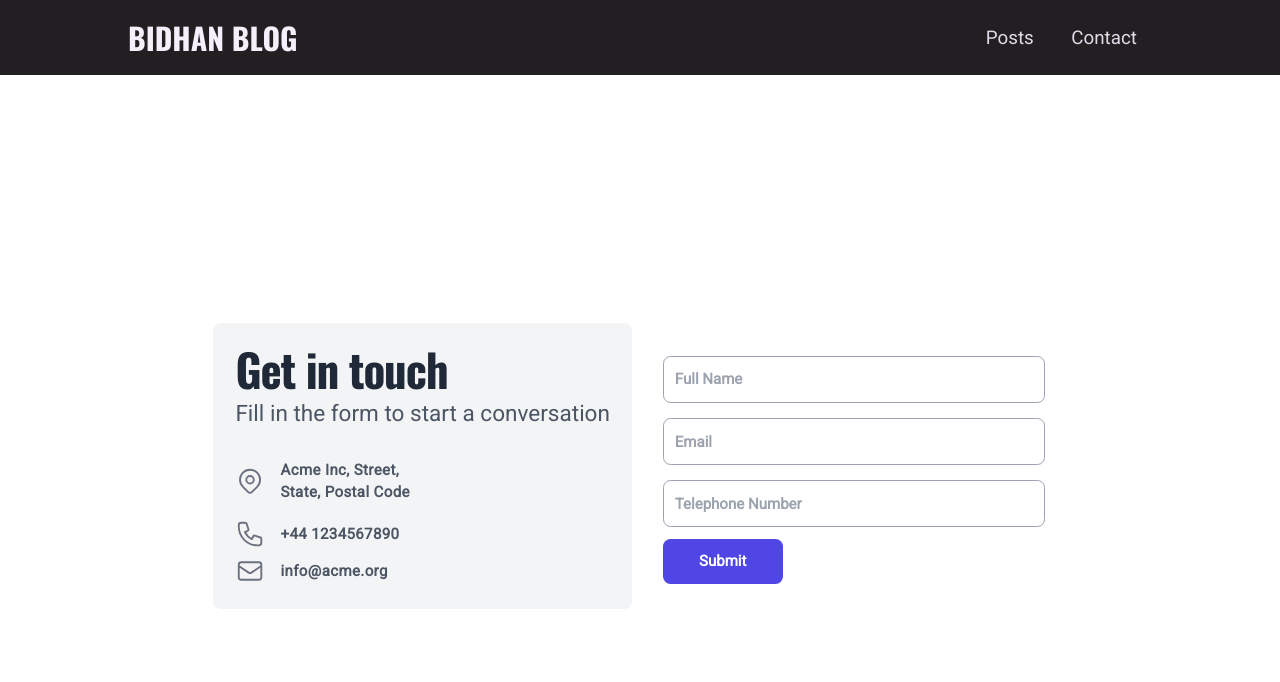
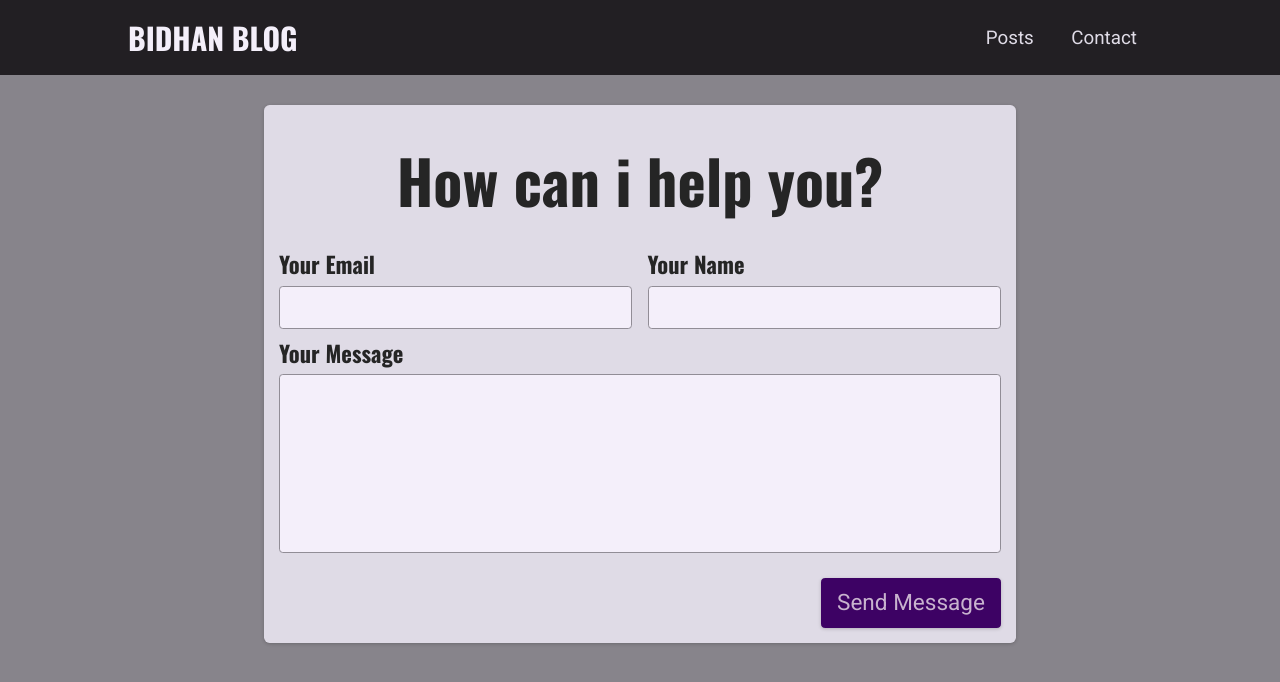
Before and after one commit to bidhan690/next-blog, a Next.js app: page /contact in a window 1280 px wide. Shown: the top 682 px of the page. Built offline with nearby package versions, Linux system fonts and the light colour scheme.

Commit message:
completed

```diff
--- a/package.json
+++ b/package.json
@@ -18,6 +18,7 @@
     "eslint": "8.34.0",
     "eslint-config-next": "13.1.6",
     "gray-matter": "^4.0.3",
+    "mongodb": "^5.1.0",
     "next": "13.1.6",
     "react": "18.2.0",
     "react-dom": "18.2.0",
--- a/src/components/contact-page/ContactMain.jsx
+++ b/src/components/contact-page/ContactMain.jsx
@@ -1,74 +1,98 @@
+import Notification from '../ui/notification'
 import styles from './ContactMain.module.css'
-import TextField from '@mui/material/TextField';
+import { useRef,useState,useEffect } from 'react'
+
+async function DataFetch(dataa){
+    const response = await fetch('/api/contact',{
+        method:'POST',
+        body: JSON.stringify(dataa),
+        headers: {
+            'Content-Type': 'application/json'
+            },
+    })
+    const data = await response.json()
+    if(!response.ok){
+        throw new Error(data.message || 'Something Went Wrong!')
+    }
+}
+
+
+export default function ContactMain() {
+    const [showStatus, setStatus] = useState()
+    const [error,setError] = useState()
+    const [name,setName] = useState('')
+    const [email,setEmail] = useState('')
+    const [message,setMessage] = useState('')
+
+
+    useEffect(()=>{
+     if(showStatus === 'success' || showStatus ==='error'){
+        const timer = setTimeout(()=>{setStatus(null); setError(null)},3000)
+        return () => clearTimeout(timer)
+     }
+
+    },[showStatus])
+
+  async  function submitHandler(e){
+        e.preventDefault()
+
+
+        const data = {
+            name: name,
+            email: email,
+            message: message
+        }
+        setStatus('pending')
+        try{
+           await DataFetch(data)
+            setStatus('success')
+            setName('')
+            setEmail('')
+            setMessage('')
+        } catch(err){
+            setError(err.message)
+            setStatus('error')
+        }
+    }
 
 
 
-export default function ContactMain() {
- return <div className="relative flex items-top justify-center min-h-screen bg-white  sm:items-center sm:pt-0">
-         <div className="max-w-6xl mx-auto sm:px-6 lg:px-8">
-             <div className="mt-8 overflow-hidden">
-                 <div className="grid grid-cols-1 md:grid-cols-2">
-                     <div className="p-6 mr-2 bg-gray-100 dark:bg-gray-800 sm:rounded-lg">
-                         <h1 className="text-4xl sm:text-5xl text-gray-800 dark:text-white font-extrabold tracking-tight">
-                             Get in touch
-                         </h1>
-                         <p className="text-normal text-lg sm:text-2xl font-medium text-gray-600 dark:text-gray-400 mt-2">
-                             Fill in the form to start a conversation
-                         </p>
+    let notify;
 
-                         <div className="flex items-center mt-8 text-gray-600 dark:text-gray-400">
-                             <svg fill="none" stroke="currentColor" stroke-linecap="round" stroke-linejoin="round" stroke-width="1.5" viewBox="0 0 24 24" className="w-8 h-8 text-gray-500">
-                                 <path stroke-linecap="round" stroke-linejoin="round" stroke-width="1.5" d="M17.657 16.657L13.414 20.9a1.998 1.998 0 01-2.827 0l-4.244-4.243a8 8 0 1111.314 0z"/>
-                                 <path stroke-linecap="round" stroke-linejoin="round" stroke-width="1.5" d="M15 11a3 3 0 11-6 0 3 3 0 016 0z"/>
-                             </svg>
-                             <div className="ml-4 text-md tracking-wide font-semibold w-40">
-                                 Acme Inc, Street, State,
-                                 Postal Code
-                             </div>
-                         </div>
+    if(showStatus === 'success'){
+      notify ={title:'Sent Successfully',message:'Your message has been sent!',status:'success'}
+    } if(showStatus === 'pending'){
+      notify ={title:'Sending.....',message:'Sending!',status:'pending'}
+    } if (showStatus === 'error') {
+      notify = {title:'Error',message:error,status:'error'}
+    }
 
-                         <div className="flex items-center mt-4 text-gray-600 dark:text-gray-400">
-                             <svg fill="none" stroke="currentColor" stroke-linecap="round" stroke-linejoin="round" stroke-width="1.5" viewBox="0 0 24 24" className="w-8 h-8 text-gray-500">
-                                 <path stroke-linecap="round" stroke-linejoin="round" stroke-width="1.5" d="M3 5a2 2 0 012-2h3.28a1 1 0 01.948.684l1.498 4.493a1 1 0 01-.502 1.21l-2.257 1.13a11.042 11.042 0 005.516 5.516l1.13-2.257a1 1 0 011.21-.502l4.493 1.498a1 1 0 01.684.949V19a2 2 0 01-2 2h-1C9.716 21 3 14.284 3 6V5z"/>
-                             </svg>
-                             <div className="ml-4 text-md tracking-wide font-semibold w-40">
-                                 +44 1234567890
-                             </div>
-                         </div>
 
-                         <div className="flex items-center mt-2 text-gray-600 dark:text-gray-400">
-                             <svg fill="none" stroke="currentColor" stroke-linecap="round" stroke-linejoin="round" stroke-width="1.5" viewBox="0 0 24 24" className="w-8 h-8 text-gray-500">
-                                 <path stroke-linecap="round" stroke-linejoin="round" stroke-width="1.5" d="M3 8l7.89 5.26a2 2 0 002.22 0L21 8M5 19h14a2 2 0 002-2V7a2 2 0 00-2-2H5a2 2 0 00-2 2v10a2 2 0 002 2z"/>
-                             </svg>
-                             <div className="ml-4 text-md tracking-wide font-semibold w-40">
-                                 info@acme.org
-                             </div>
-                         </div>
-                     </div>
 
-                     <form className="p-6 flex flex-col justify-center">
-                         <div className="flex flex-col">
-                             <label for="name" className="hidden">Full Name</label>
-                             <input type="name" name="name" id="name" placeholder="Full Name" className="w-100 mt-2 py-3 px-3 rounded-lg bg-white  border border-gray-400 dark:border-gray-700  font-semibold focus:border-indigo-500 focus:outline-none"/>
-                         </div>
 
-                         <div className="flex flex-col mt-2">
-                             <label for="email" className="hidden">Email</label>
-                             <input type="email" name="email" id="email" placeholder="Email" className="w-100 mt-2 py-3 px-3 rounded-lg bg-white  border border-gray-400 dark:border-gray-700  font-semibold focus:border-indigo-500 focus:outline-none"/>
-                         </div>
+ return <section className={styles.contact}>
+    <h1>How can i help you?</h1>
+  <form className={styles.form} onSubmit={submitHandler} >
+    <div className={styles.controls}>
+      <div className={styles.control}>
+        <label htmfor='email'>Your Email</label>
+        <input type='email' id='email' required value={email}  onChange={(e)=> setEmail(e.target.value)} />
+      </div>
+      <div className={styles.control}>
+        <label htmfor='name'>Your Name</label>
+        <input type='text' id='name' required value={name}  onChange={(e)=> setName(e.target.value)} />
+      </div>
+      </div>
+      <div className={styles.control}>
+        <label htmfor='message'>Your Message</label>
+        <textarea rows='5' id='message' required value={message} onChange={(e)=> setMessage(e.target.value) } />
+      </div>
+      <div className={styles.actions}>
+       <button type='submit' >Send Message</button>
+      </div>
 
-                         <div className="flex flex-col mt-2">
-                             <label for="tel" className="hidden">Number</label>
-                             <input type="tel" name="tel" id="tel" placeholder="Telephone Number" className="w-100 mt-2 py-3 px-3 rounded-lg bg-white  border border-gray-400 dark:border-gray-700  font-semibold focus:border-indigo-500 focus:outline-none"/>
-                         </div>
+  </form>
+ {notify &&  <Notification title={notify.title} message={notify.message} status = {notify.status} />}
+ </section>
 
-                         <button type="submit" className="md:w-32 bg-indigo-600 hover:bg-blue-dark text-white font-bold py-3 px-6 rounded-lg mt-3 hover:bg-indigo-500 transition ease-in-out duration-300" >
-                             Submit
-                         </button>
-                     </form>
-                 </div>
-             </div>
-         </div>
-     </div>
 }
-//center a button in div?
--- a/src/components/contact-page/ContactMain.module.css
+++ b/src/components/contact-page/ContactMain.module.css
@@ -0,0 +1,73 @@
+.contact {
+    margin: var(--size-8) auto;
+    border-radius: 6px;
+    background-color: var(--color-grey-100);
+    width: 90%;
+    max-width: 50rem;
+    padding: var(--size-4);
+    box-shadow: 0 1px 4px rgba(0, 0, 0, 0.2);
+    font-size: var(--size-6);
+  }
+
+  .contact h1 {
+    font-size: var(--size-8);
+    margin: var(--size-4) 0;
+    text-align: left;
+  }
+
+  .form label {
+    display: block;
+    font-family: 'Oswald', sans-serif;
+    font-weight: bold;
+    margin: var(--size-2) 0 var(--size-1) 0;
+  }
+
+  .form input,
+  .form textarea {
+    font: inherit;
+    padding: var(--size-1);
+    border-radius: 4px;
+    width: 100%;
+    border: 1px solid var(--color-grey-400);
+    background-color: var(--color-grey-50);
+    resize: none;
+  }
+
+  .controls {
+    display: flex;
+    column-gap: 1rem;
+    flex-wrap: wrap;
+  }
+
+  .control {
+    flex: 1;
+    min-width: 10rem;
+  }
+
+  .actions {
+    margin-top: var(--size-4);
+    text-align: right;
+  }
+
+  .form button {
+    font: inherit;
+    cursor: pointer;
+    background-color: var(--color-primary-700);
+    border: 1px solid var(--color-primary-700);
+    padding: var(--size-2) var(--size-4);
+    border-radius: 4px;
+    color: var(--color-primary-50);
+    box-shadow: 0 1px 4px rgba(0, 0, 0, 0.2);
+  }
+
+  .form button:hover {
+    background-color: var(--color-primary-500);
+    border-color: var(--color-primary-500);
+  }
+
+  @media (min-width: 768px) {
+    .contact h1 {
+      font-size: var(--size-16);
+      text-align: center;
+    }
+  }
--- /dev/null
+++ b/src/components/ui/notification.js
@@ -0,0 +1,28 @@
+import ReactDOM from 'react-dom';
+
+import classes from './notification.module.css';
+
+function Notification(props) {
+  const { title, message, status } = props;
+
+  let statusClasses = '';
+
+  if (status === 'success') {
+    statusClasses = classes.success;
+  }
+
+  if (status === 'error') {
+    statusClasses = classes.error;
+  }
+
+  const cssClasses = `${classes.notification} ${statusClasses}`;
+
+  return (
+    <div className={cssClasses}>
+      <h2>{title}</h2>
+      <p>{message}</p>
+    </div>
+  );
+}
+
+export default Notification;
--- a/src/pages/_app.js
+++ b/src/pages/_app.js
@@ -9,6 +9,8 @@ export default function App({ Component, pageProps }) {
     <Head>
     <link rel='icon' href='/images/site/pp.png' ></link>
     <title>BIDHAN BLOG</title>
+    <meta name='viewport' content='width=device-width, initial-scale=1'  />
+    <meta name='description' content='I post about programming and web development  '  />
     </Head>
 
       <Layout>
--- /dev/null
+++ b/src/pages/api/contact.js
@@ -0,0 +1,44 @@
+import { MongoClient } from "mongodb";
+
+const uri = process.env.MONGODB_URI
+
+export default async function contactHandler(req, res) {
+
+  if(req.method === 'POST'){
+    const {email,name,message} = req.body
+    if(!email || !email.includes('@') || !name || name.trim() === '' || message.trim() === '' || !message ){
+      res.status(422).json({message: "Invalid Input!"})
+      return;
+    }
+    const data = {
+      email,
+      name,
+      message
+    }
+
+    let client
+    try{
+       client = await MongoClient.connect(uri)
+    }
+    catch(err){
+      res.status(500).json({message: "Connecting failed!"})
+      return;
+    }
+
+    const db = client.db('next-blog-contact')
+    try{
+
+      await db.collection('messages').insertOne(data)
+    } catch(err){
+      client.close
+      res.status(500).json({message: "Insert failed!"})
+    }
+   client.close()
+
+
+    res.status(201).json({message:"Success"})
+  }else{
+    res.status(405).json({message: 'get'})
+  }
+
+}
--- a/src/pages/api/hello.js
+++ /dev/null
@@ -1,5 +0,0 @@
-// Next.js API route support: https://nextjs.org/docs/api-routes/introduction
-
-export default function handler(req, res) {
-  res.status(200).json({ name: 'John Doe' })
-}
--- a/src/pages/contact/index.js
+++ b/src/pages/contact/index.js
@@ -1,7 +1,10 @@
 import ContactMain from '../../components/contact-page/ContactMain'
-
+import Head from 'next/head'
 export default function ContactPage(){
   return   <>
+  <Head>
+    <title>Contact Me</title>
+  </Head>
     <ContactMain />
     </>
 }
```
Also changed, not shown: src/components/ui/notification.module.css (added, +43 -0 lines), 2 other files (tests, documents, lock files or other folders).
